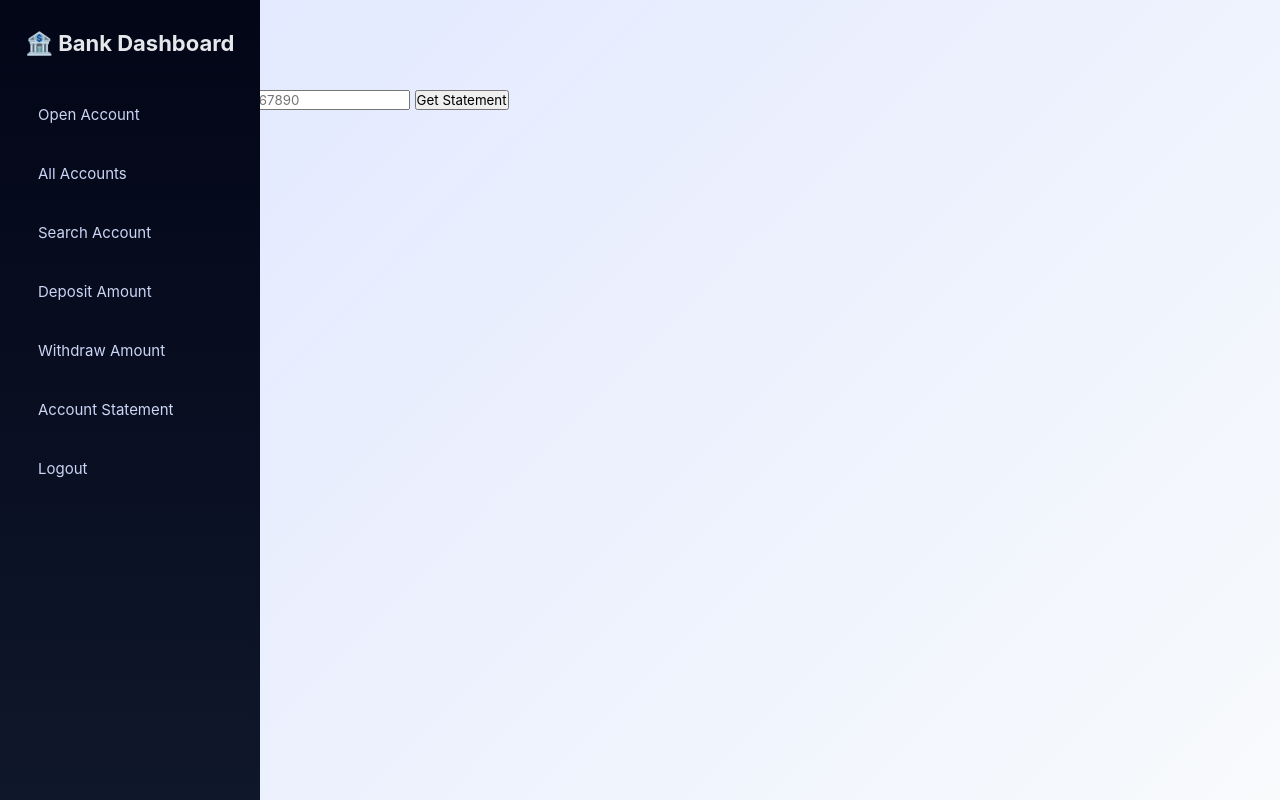
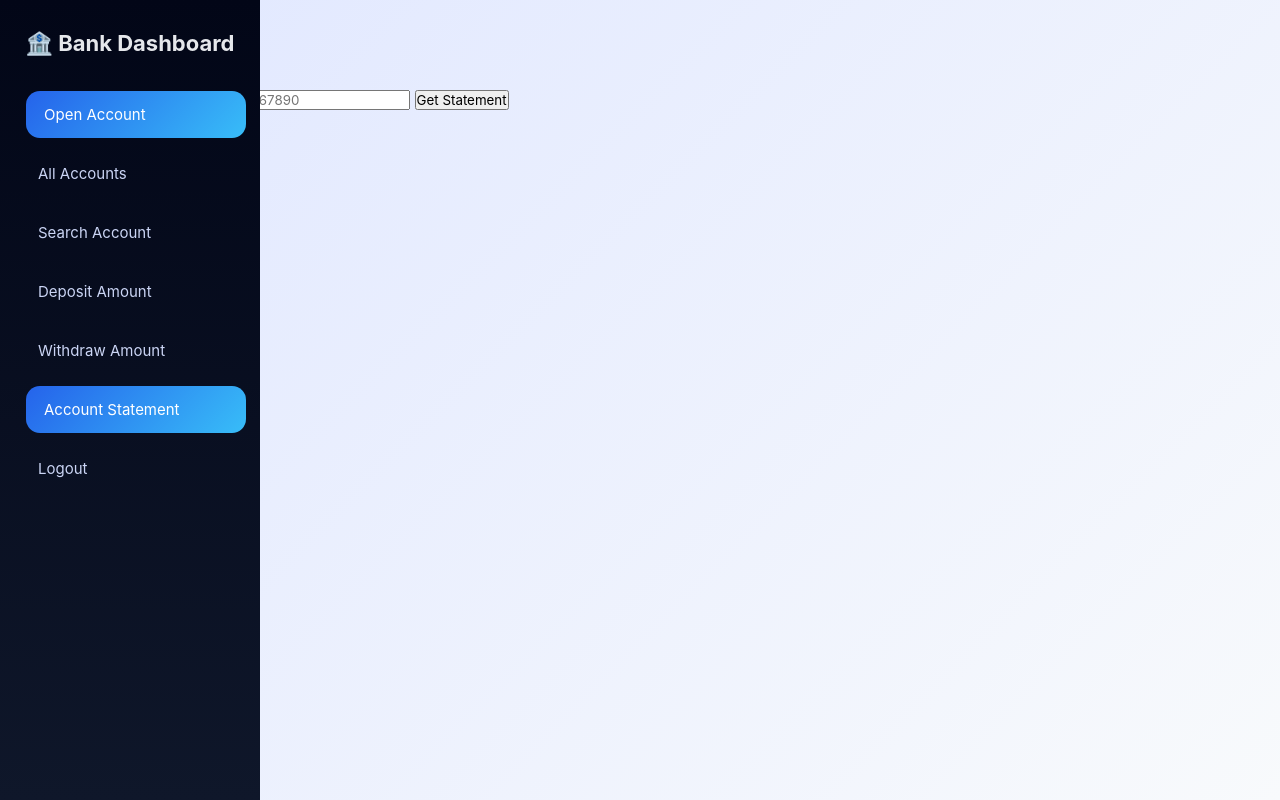
Before and after one commit to tanvi2711/Python_Full_stack_Projects, a Flask app: page /statements in a window 1280 px wide, with the pointer over the restyled element. Run offline with Flask 3, Linux system fonts and the light colour scheme.

Commit message:
enhance style of statement.html

```diff
--- a/BANKAPP/templates/statement.html
+++ b/BANKAPP/templates/statement.html
@@ -62,6 +62,14 @@ body {
     font-size: 15px;
     transition: 0.3s;
 }
+
+.sidebar ul li a:hover,
+.sidebar ul li a.active {
+    background: linear-gradient(135deg, var(--primary), var(--accent));
+    color: white;
+    transform: translateX(6px);
+}
+
 </style>
 
 </head>
```
